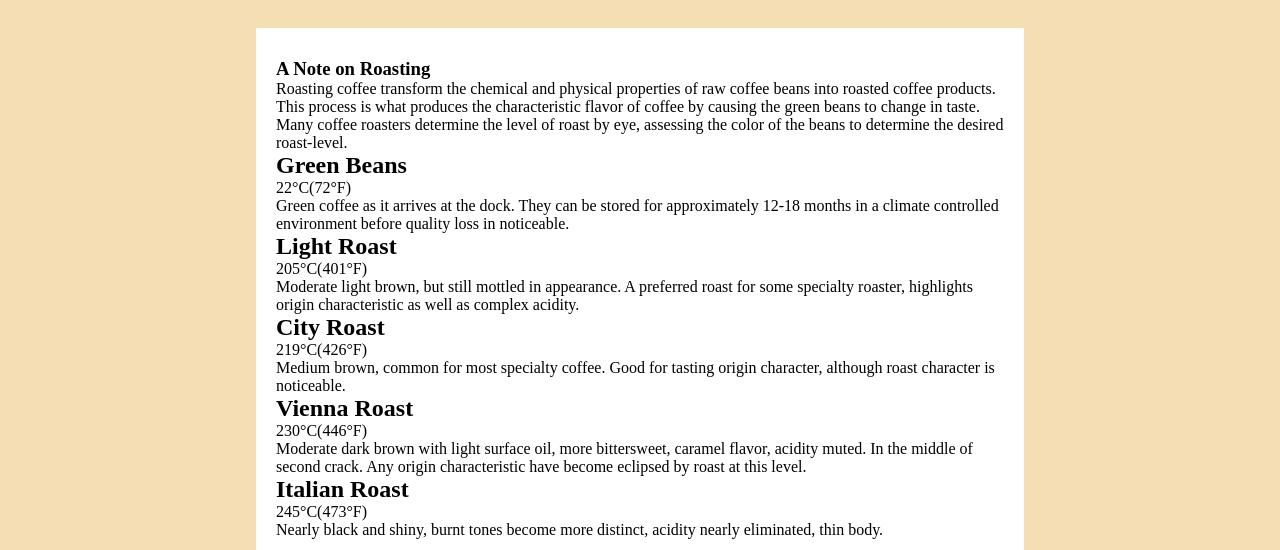
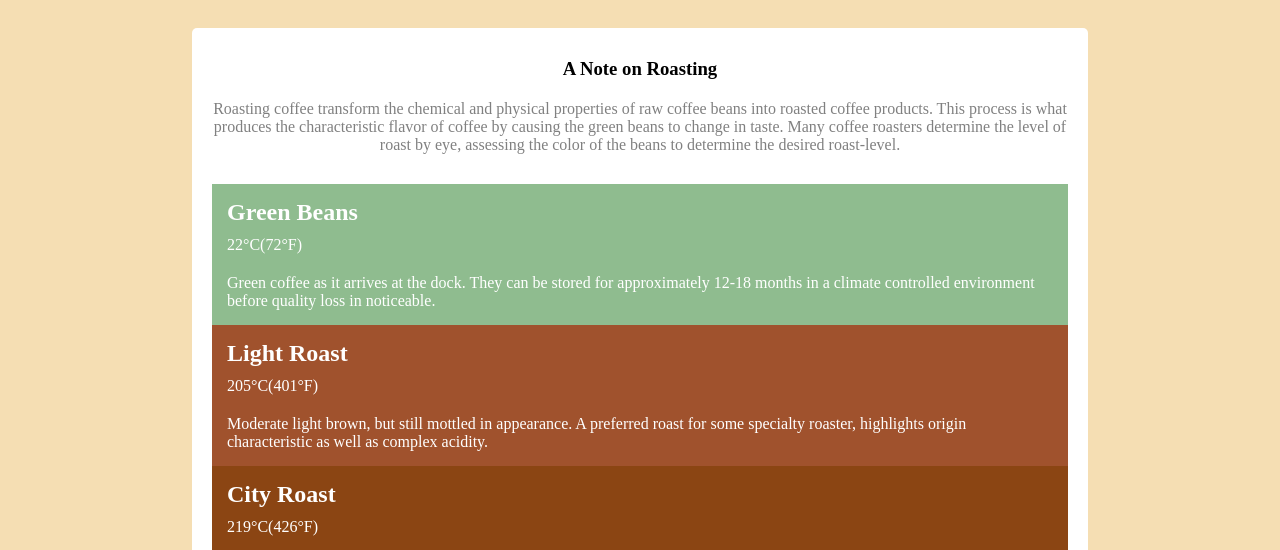
Before and after one commit to yorchAdalbert/best-coffee, a plain HTML site: page index.html in a window 1280 px wide. Shown: the part 402-952 px from the top of the page. Drawn offline with Linux system fonts and the light colour scheme.

Commit message:
.roast section styled

```diff
--- a/index.html
+++ b/index.html
@@ -14,13 +14,13 @@
     <main>
         <section class="roast">
             <h3>A Note on Roasting</h3>
-            <p>
+            <p class="main-info">
                 Roasting coffee transform the chemical and physical properties of raw coffee beans into roasted
                 coffee products. This process is what produces the characteristic flavor of coffee by causing the green
                 beans to change in taste. Many coffee roasters determine the level of roast by eye, assessing
                 the color of the beans to determine the desired roast-level.
             </p>
-            <article>
+            <article class="green padding">
                 <h2>Green Beans</h2>
                 <span>22°C(72°F)</span>
                 <p>
@@ -28,7 +28,7 @@
                     climate controlled environment before quality loss in noticeable.
                 </p>
             </article>
-            <article>
+            <article class="light padding">
                 <h2>Light Roast</h2>
                 <span>205°C(401°F)</span>
                 <p>
@@ -36,7 +36,7 @@
                     roaster, highlights origin characteristic as well as complex acidity.
                 </p>
             </article>
-            <article>
+            <article class="city padding">
                 <h2>City Roast</h2>
                 <span>219°C(426°F)</span>
                 <p>
@@ -44,7 +44,7 @@
                     roast character is noticeable.
                 </p>
             </article>
-            <article>
+            <article class="vienna padding">
                 <h2>Vienna Roast</h2>
                 <span>230°C(446°F)</span>
                 <p>
@@ -52,7 +52,7 @@
                     In the middle of second crack. Any origin characteristic have become eclipsed by roast at this level.
                 </p>
             </article>
-            <article>
+            <article class="italian padding">
                 <h2>Italian Roast</h2>
                 <span>245°C(473°F)</span>
                 <p>
--- a/styles/style.css
+++ b/styles/style.css
@@ -2,6 +2,10 @@
     margin: 0;
     padding: 0;
     box-sizing: border-box;
+}
+
+body {
+    background-color: wheat;
 }
 
 header {
@@ -16,18 +20,63 @@ h1 {
     padding-top: 20px;
 }
 
-body {
-    background-color: wheat;
+h3 {
+    text-align: center;
+    margin-bottom: 20px;
+}
+
+article h2 {
+    margin-bottom: 10px;
+}
+
+article span {
+    display: inline-block;
+    margin-bottom: 20px;
 }
 
 .roast {
-    width: 60%;
+    width: 70%;
     background-color: white;
     margin: 0 auto;
     margin-top: 30px;
     padding: 30px 20px;
+    border-radius: 5px;
+}
+
+.main-info {
+    text-align: center;
+    margin-bottom: 30px;
+    color: gray;
+}
+
+.roast article {
+    color: white;
+}
+
+.padding {
+    padding: 15px;
 }
 
 .countries {
     background-color: wheat;
 }
+
+.green {
+    background-color: darkseagreen;
+}
+
+.light {
+    background-color: sienna;
+}
+
+.city {
+    background-color: saddlebrown;
+}
+
+.vienna {
+    background-color: brown;
+}
+
+.italian {
+    background-color: black;
+}
```
